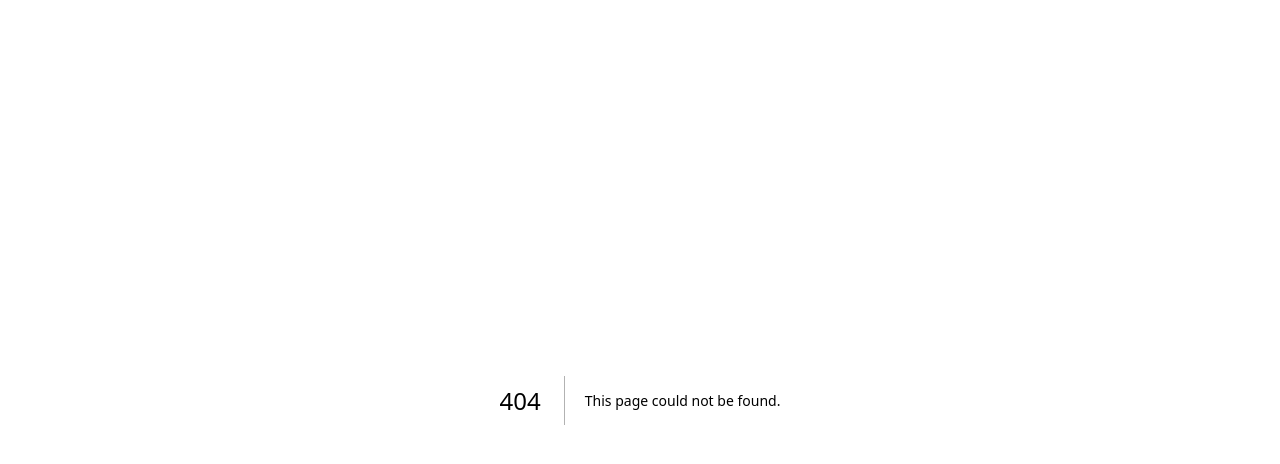
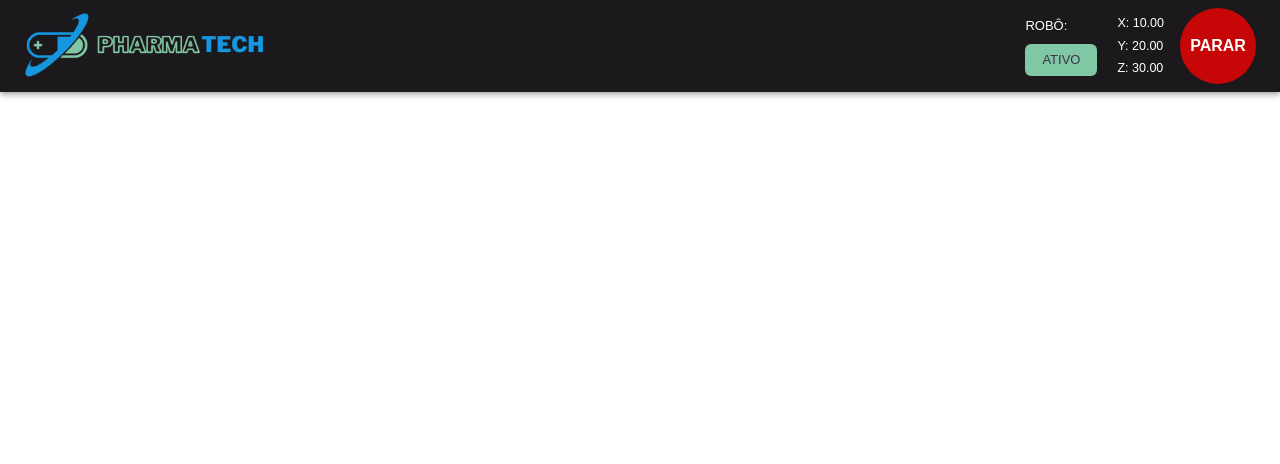
Before and after one commit to Inteli-College/2025-1A-T12-EC05-G02, a Next.js app in the folder src/frontend/pharmabot/: page /teste in a window 1280 px wide. Before the commit this address had no page. Shown: the top 464 px of the page. Built offline with nearby package versions, Linux system fonts and the light colour scheme.

Commit message:
feat: adiciona front-end do header

```diff
--- /dev/null
+++ b/src/frontend/pharmabot/src/app/components/Active.tsx
@@ -0,0 +1,18 @@
+
+interface Props {
+    active: boolean
+}
+
+const Active: React.FC<Props> = ({active}) => {
+    return active ? (
+        <div className="bg-[#80C7A3] text-[13px] w-18 h-8 rounded-md flex items-center justify-center text-[#3F3047]">
+            ATIVO
+        </div>
+    ) : (
+        <div className="bg-[#80C7A3] text-[13px] w-18 h-8 rounded-md flex items-center justify-center text-[#3F3047]">
+            INATIVO
+        </div>
+    )
+}
+
+export default Active
--- /dev/null
+++ b/src/frontend/pharmabot/src/app/components/CoordinateDisplay.tsx
@@ -0,0 +1,7 @@
+export default function CoordinateDisplay({ className, label, value }) {
+    return (
+      <div className={`${className} text-[12.5px]`}>
+        <span className="text-white">{label}: {value.toFixed(2)}</span>
+      </div>
+    );
+}
--- /dev/null
+++ b/src/frontend/pharmabot/src/app/components/Header.tsx
@@ -0,0 +1,85 @@
+"use client";
+
+import * as React from 'react';
+import AppBar from '@mui/material/AppBar';
+import Box from '@mui/material/Box';
+import Toolbar from '@mui/material/Toolbar';
+import Link from "next/link";
+import StopButton from "./StopButton";
+import CoordinateDisplay from './CoordinateDisplay';
+import Active from './Active';
+
+interface Props {
+    dashboard: boolean
+}
+
+const Header: React.FC<Props> = ({dashboard}) => {
+
+    const handleStop = () => {
+        alert("O robô irá parar suas atividades");
+    };
+
+    return dashboard ? (
+        <Box sx={{ flexGrow: 1 }} >
+        <AppBar position="static" >
+
+            <Toolbar className='flex justify-center bg-[#1C191D] py-2 items-center'>
+
+                <Link href="./"  >
+                    <img src="/pharmatech-logo.png" alt="Logo do cinetag" className='h-17'/>
+
+                </Link>
+
+                <div className='ml-auto flex flex-row items-center'>
+
+                    <div>
+
+                    <div>
+                        <p className='text-[13px] mb-2'>ROBÔ:</p>
+                    </div>
+
+                    <div className='mr-5'>
+                        <Active active = {true} ></Active>
+                    </div>
+
+                    </div>
+
+                    <div className='mr-4'>
+                        <CoordinateDisplay className={'mb-1'} label="X" value={10} />
+                        <CoordinateDisplay className={"mb-1"} label="Y" value={20} />
+                        <CoordinateDisplay className={'mb-0'} label="Z" value={30} />
+                    </div>
+
+                    <div className='ml-auto items-center'>
+                        <StopButton onClick={handleStop}/>
+                    </div>
+
+                </div>
+
+            </Toolbar>
+
+
+        </AppBar>
+      </Box>
+    ) : (
+        <Box sx={{ flexGrow: 1 }} >
+        <AppBar position="static" >
+
+          <Toolbar className='flex justify-center bg-[#1C191D] py-2'>
+
+            <Link href="./"  >
+                <img src="/pharmatech-logo.png" alt="Logo do cinetag" className='h-17'/>
+
+            </Link>
+
+          </Toolbar>
+
+
+        </AppBar>
+      </Box>
+    )
+}
+
+export default Header
+
+//return Dasboard ? (<></>) : (<></>)
--- /dev/null
+++ b/src/frontend/pharmabot/src/app/components/StopButton.tsx
@@ -0,0 +1,9 @@
+export default function StopButton({ onClick }) {
+    return (
+
+    <button onClick={onClick} className="bg-[#FF0000BF] text-white w-19 h-19 font-bold rounded-full text-center">
+        PARAR
+    </button>
+
+    );
+}
--- /dev/null
+++ b/src/frontend/pharmabot/src/app/teste/page.tsx
@@ -0,0 +1,7 @@
+import Header from "../components/Header";
+
+export default function Testes(){
+    return(
+        <Header dashboard = {true} ></Header>
+    )
+}
```
